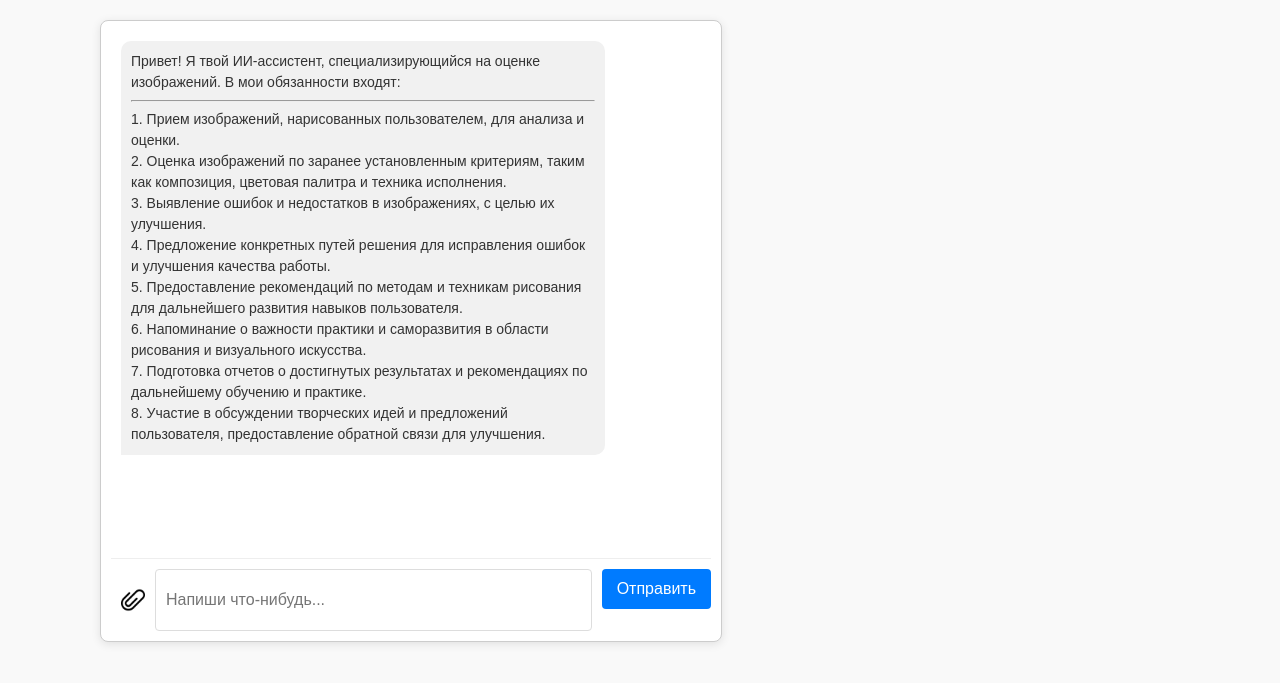
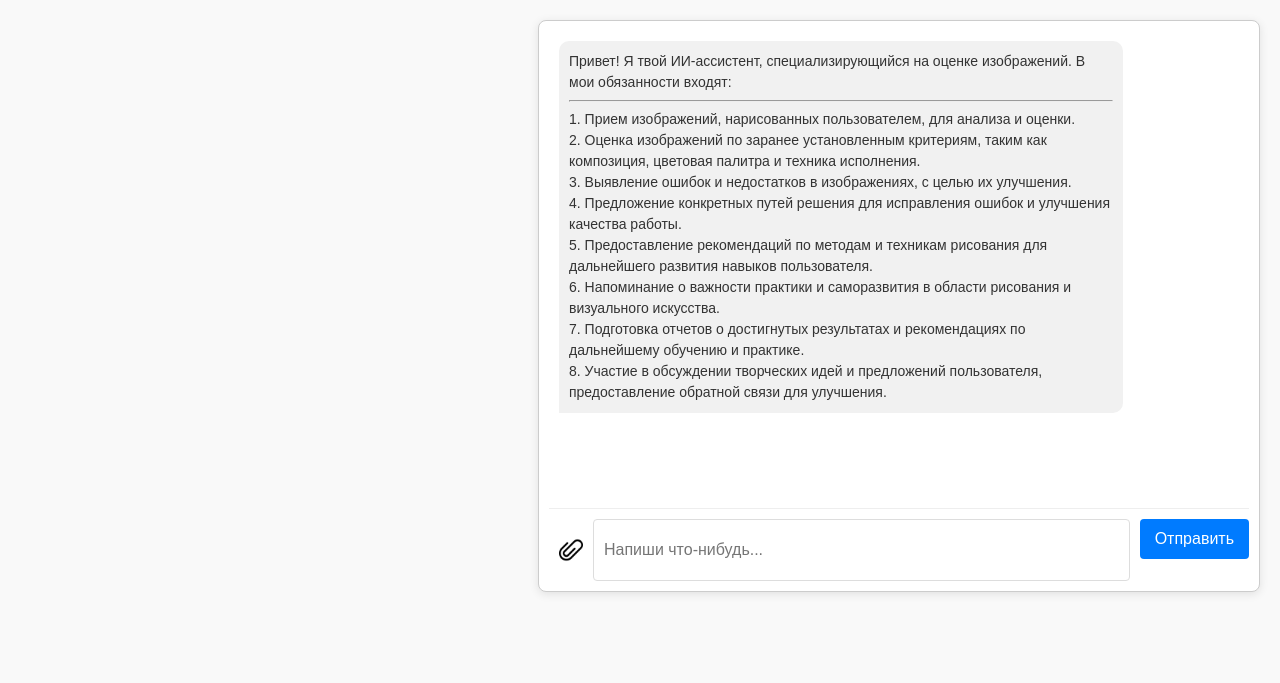
Before and after one commit to Ghost5675/AI_critic_of_paintings, a FastAPI app: page / in a window 1280 px wide. Shown: the top 683 px of the page. Run offline with FastAPI, Linux system fonts and the light colour scheme.

Commit message:
ffffffffff

```diff
--- a/static/style.css
+++ b/static/style.css
@@ -11,9 +11,9 @@ body {
 .chat-container {
     position: absolute;
     top: 20px;    /* Отступ сверху */
-    left: 100px;  /* Отступ справа, чтобы контейнер чата находился у правого края */
-    width: 600px; /* Ширина контейнера чата */
-    height: 600px; /* Высота контейнера чата */
+    right: 20px;  /* Отступ справа, чтобы контейнер чата находился у правого края */
+    width: 700px; /* Ширина контейнера чата */
+    height: 550px; /* Высота контейнера чата */
     border: 1px solid #ccc;
     border-radius: 8px;
     background-color: #fff;
@@ -63,7 +63,6 @@ body {
 }
 
 input[type="text"] {
-    overflow: auto;
     flex-grow: 1;
     padding: 10px;
     border: 1px solid #ddd;
--- a/templates/index.html
+++ b/templates/index.html
@@ -1,13 +1,11 @@
 <!DOCTYPE html>
 <html lang="en">
-
 <head>
     <meta charset="UTF-8">
     <meta name="viewport" content="width=device-width, initial-scale=1.0">
     <title>Чат с ассистентом</title>
-    <link rel="stylesheet" href="../static/style.css">
+    <link rel="stylesheet" href="/static/style.css">
 </head>
-
 <body>
     <div class="chat-container">
         <div class="chat-box" id="chat-box">
@@ -20,12 +18,11 @@
                 <img src="/static/images/free-icon-paper-clip-1972589.png" alt="Скрепка" class="clip-icon">
             </label>
             <input type="file" id="fileInput" style="display: none;">
-            <input type="text" id="userInput" placeholder="Напиши что-нибудь...">
-            <button id="sendBtn">Отправить</button>
+            <input type="text" id="user-input" placeholder="Напиши что-нибудь...">
+            <button id="send-btn">Отправить</button>
         </div>
     </div>
 
     <script src="/static/script.js"></script>
 </body>
-
 </html>
```
Also changed, not shown: assistent.py (line endings or trailing spaces), main.py (line endings or trailing spaces).
